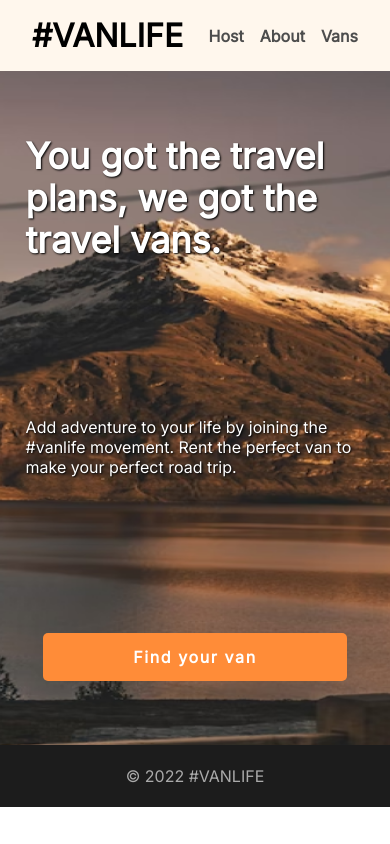
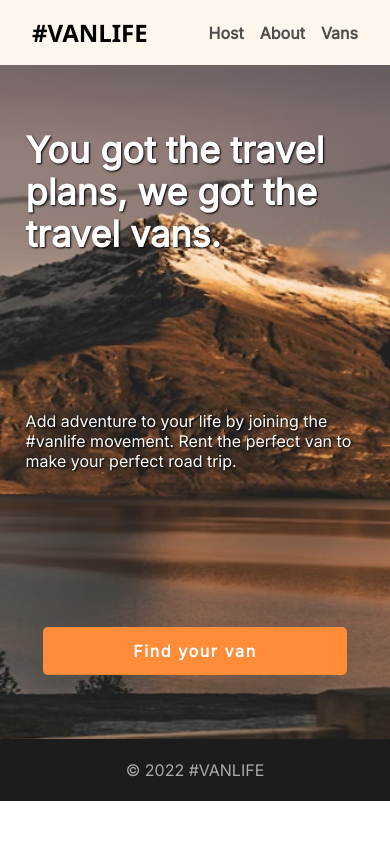
Before and after one commit to Rohit-2012/react-router, a React app: page / in a window 390 px wide. Built offline with nearby package versions, Linux system fonts and the light colour scheme; the HTML template or start-up script is replaced by a standard one; what miragejs would draw is missing.

Commit message:
updated Links with Relative Links

```diff
--- a/src/components/HostLayout.jsx
+++ b/src/components/HostLayout.jsx
@@ -6,20 +6,20 @@ const HostLayout = () => {
     <>
       <nav className={style.host_nav}>
         <NavLink
-          to="/host"
+          to="."
           end
           className={({ isActive }) => (isActive ? style.active_link : null)}
         >
           Dashboard
         </NavLink>
         <NavLink
-          to="/host/income"
+          to="income"
           className={({ isActive }) => (isActive ? style.active_link : null)}
         >
           Income
         </NavLink>
         <NavLink
-          to="/host/reviews"
+          to="reviews"
           className={({ isActive }) => (isActive ? style.active_link : null)}
         >
           Reviews
--- a/src/components/navbar/Navigation.jsx
+++ b/src/components/navbar/Navigation.jsx
@@ -5,24 +5,24 @@ import navstyle from "./Navigation.module.css";
 const Navigation = () => {
   return (
     <header className={navstyle.nav_container}>
-      <NavLink to="/">
-        <h1>#VANLIFE</h1>
+      <NavLink to=".">
+        <h1 className={navstyle.logo}>#VANLIFE</h1>
       </NavLink>
       <nav>
         <NavLink
-          to="/host"
+          to="host"
           className={({ isActive }) => (isActive ? navstyle.active_link : null)}
         >
           Host
         </NavLink>
         <NavLink
-          to="/about"
+          to="about"
           className={({ isActive }) => (isActive ? navstyle.active_link : null)}
         >
           About
         </NavLink>
         <NavLink
-          to="/vans"
+          to="vans"
           className={({ isActive }) => (isActive ? navstyle.active_link : null)}
         >
           Vans
--- a/src/components/navbar/Navigation.module.css
+++ b/src/components/navbar/Navigation.module.css
@@ -27,6 +27,10 @@ nav > a {
     display: flex;
     flex-direction: column;
 }
+.logo{
+    font-family:'Segoe UI', Tahoma, Geneva, Verdana, sans-serif;
+    font-weight: bold;
+}
 
 nav > a:hover {
     font-weight: bold;
@@ -39,3 +43,9 @@ nav > a:hover {
     color: #000;
     text-decoration: underline;
 }
+
+@media (max-width: 500px) {
+    .logo{
+        font-size: 1.5rem;
+    }
+}
--- a/src/pages/vanDetail/VanDetail.jsx
+++ b/src/pages/vanDetail/VanDetail.jsx
@@ -15,7 +15,7 @@ const VanDetail = () => {
 
   return (
       <section className={style.van_details_container}>
-          <span className={style.link}> &larr; <Link to='/vans'>Back to all vans</Link></span>
+          <span className={style.link}> &larr; <Link to='..' relative='path'>Back to all vans</Link></span>
           {van ? (
               <div className={style.van_detail}>
               <img src={van.imageUrl} alt={van.name} />
```
